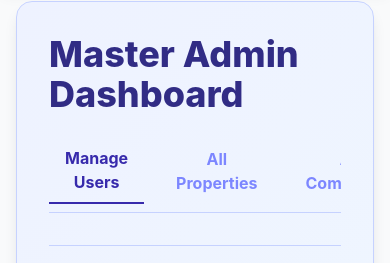
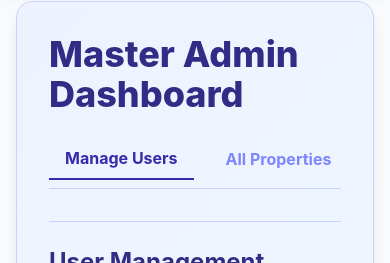
Before and after one commit to GohilRavirajsinh/Property-Rental-Maintenance-Amenity-Management-Plateform, a React (Vite) app in the folder client/: page /dashboard in a window 390 px wide. Shown: the part 79-342 px from the top of the page. Built offline with nearby package versions, Linux system fonts and the light colour scheme; no server answers; sample sign-in values are in the browser's storage.

Commit message:
fix: improve mobile view for dashboard tabs

```diff
--- a/client/src/pages/Dashboard.jsx
+++ b/client/src/pages/Dashboard.jsx
@@ -91,7 +91,7 @@ const Dashboard = () => {
                         <h2 className="text-3xl font-extrabold text-gray-800 mb-6">Tenant Dashboard</h2>
 
                         {/* Tenant Navigation Tabs */}
-                        <div className="flex space-x-4 border-b border-gray-200 mb-6 pb-2 overflow-x-auto">
+                        <div className="flex space-x-4 border-b border-gray-200 mb-6 pb-2 overflow-x-auto whitespace-nowrap scrollbar-hide">
                             <button
                                 onClick={() => setActiveTenantTab('properties')}
                                 className={`font-bold px-4 py-2 rounded-t-lg transition ${activeTenantTab === 'properties' ? 'text-indigo-600 border-b-2 border-indigo-600' : 'text-gray-500 hover:text-gray-700'}`}
@@ -127,7 +127,7 @@ const Dashboard = () => {
                         <h2 className="text-3xl font-extrabold text-gray-800 mb-6">Owner Dashboard</h2>
 
                         {/* Owner Navigation Tabs */}
-                        <div className="flex space-x-4 border-b border-gray-200 mb-6 pb-2 overflow-x-auto">
+                        <div className="flex space-x-4 border-b border-gray-200 mb-6 pb-2 overflow-x-auto whitespace-nowrap scrollbar-hide">
                             <button
                                 onClick={() => setActiveOwnerTab('manage_assets')}
                                 className={`font-bold px-4 py-2 rounded-t-lg transition ${activeOwnerTab === 'manage_assets' ? 'text-indigo-600 border-b-2 border-indigo-600' : 'text-gray-500 hover:text-gray-700'}`}
@@ -176,7 +176,7 @@ const Dashboard = () => {
                         <h2 className="text-4xl font-extrabold text-indigo-900 mb-6">Master Admin Dashboard</h2>
 
                         {/* Admin Navigation Tabs */}
-                        <div className="flex space-x-4 border-b border-indigo-200 mb-6 pb-2 overflow-x-auto">
+                        <div className="flex space-x-4 border-b border-indigo-200 mb-6 pb-2 overflow-x-auto whitespace-nowrap scrollbar-hide">
                             <button
                                 onClick={() => setActiveAdminTab('users')}
                                 className={`font-bold px-4 py-2 rounded-t-lg transition ${activeAdminTab === 'users' ? 'text-indigo-800 border-b-2 border-indigo-800' : 'text-indigo-400 hover:text-indigo-600'}`}
```
